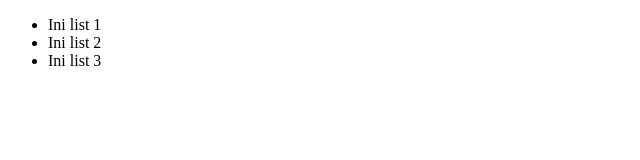
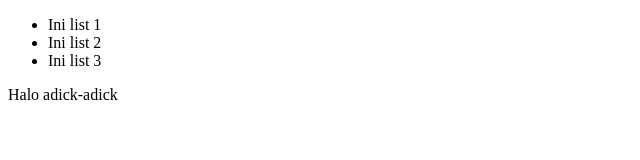
Before and after one commit to muhammadjamalullail/tes, a website: page index.html in a window 1280 px wide. Shown: the whole page, without its empty margins (0-640 px from the left). Drawn offline with Linux system fonts and the light colour scheme.

Commit message:
add tag p in main

```diff
--- a/index.html
+++ b/index.html
@@ -14,7 +14,7 @@
       </ul>
 
       <main>
-
+        <p>Halo adick-adick</p>
       </main>
     </header>
   </body>
```
